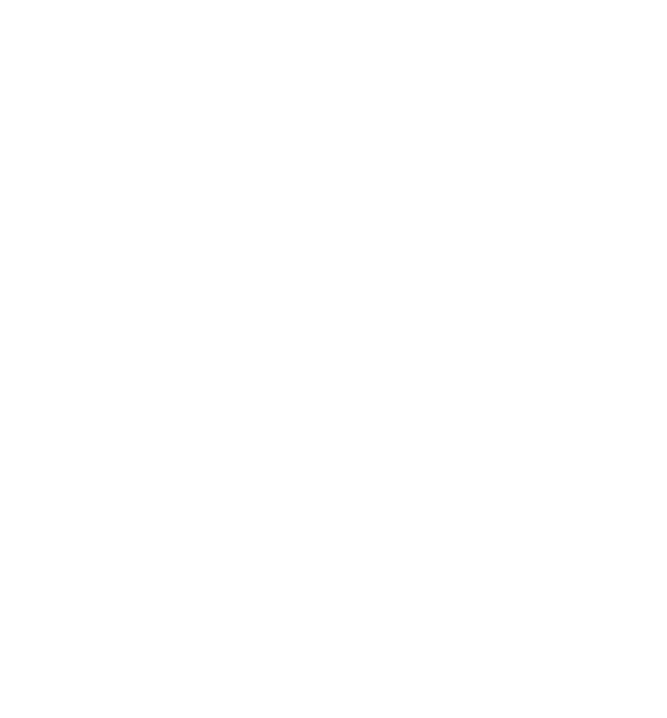
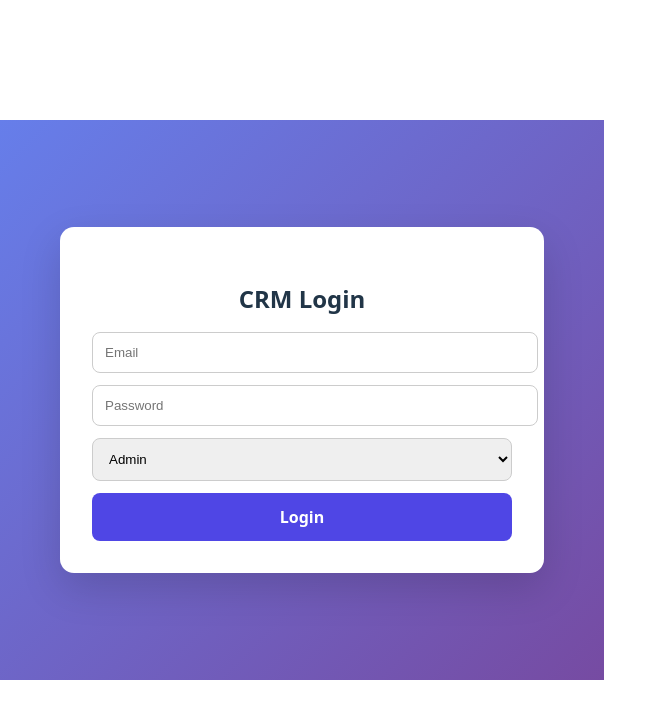
Before and after one commit to anishachandgude2005/CRM_Project, a React (Vite) app in the folder crm-project/: page /login in a window 1280 px wide. Before the commit this address had no page. Shown: the top 718 px of the page, without its empty margins (0-667 px from the left). Built offline with nearby package versions, Linux system fonts and the light colour scheme.

Commit message:
change in app.jsx

```diff
--- a/crm-project/src/App.jsx
+++ b/crm-project/src/App.jsx
@@ -3,6 +3,7 @@
 import viteLogo from '/vite.svg'
 import { BrowserRouter, Routes, Route, Navigate } from "react-router-dom";
 
+import Login from "./pages/Login";
 import MainLayout from "./layouts/MainLayout";
 import Dashboard from "./pages/dashboard/Dashboard";
 
@@ -17,10 +18,11 @@
   return (
     <BrowserRouter>
       <Routes>
+      {/* Login Page */}
+      <Route path="/login" element={<Login />} />
 
         {/* Main Layout */}
         <Route element={<MainLayout />}>
-          <Route path="/" element={<Navigate to="/dashboard" />} />
 
           <Route path="/dashboard" element={<Dashboard />} />
           <Route path="/leads" element={<Leads />} />
@@ -30,6 +32,10 @@
           <Route path="/settings" element={<Settings />} />
         </Route>
 
+        {/* Default */}
+        <Route path="/" element={<Navigate to="/login" />} />
+        <Route path="*" element={<Navigate to="/login" />} />
+
       </Routes>
     </BrowserRouter>
   );
```
